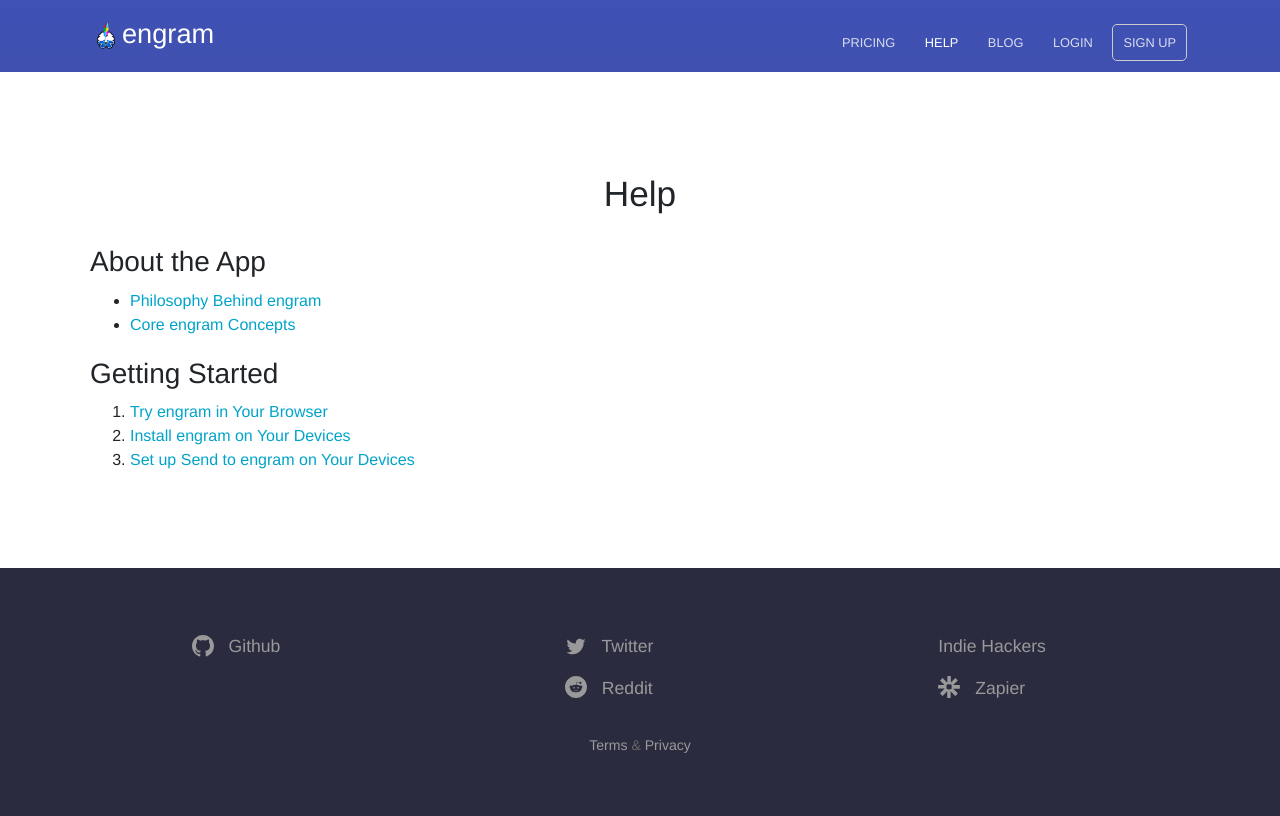
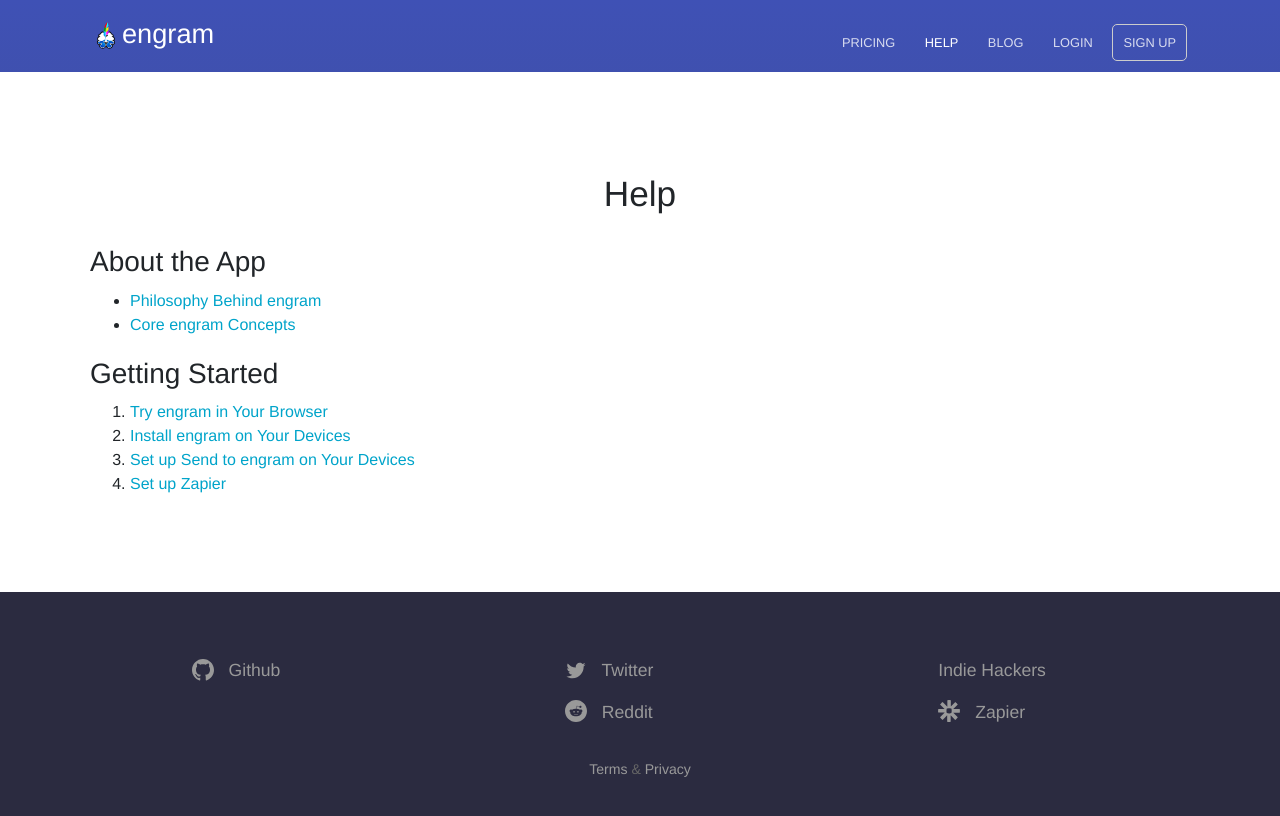
Before and after one commit to engramhq/engram-product-site, a Jekyll site: the page built from help/index.md, in a window 1280 px wide. Shown: the top 816 px of the page. Built offline with Jekyll 4.4.1, drawn with Linux system fonts in a browser that asks for light colours.

Commit message:
Add Zapier to  Getting Started

```diff
--- a/help/index.md
+++ b/help/index.md
@@ -12,4 +12,5 @@ title: Help
 0. [Try engram in Your Browser](getting-started/engram-in-your-browser)
 1. [Install engram on Your Devices](getting-started/install-engram-on-your-devices)
 2. [Set up Send to engram on Your Devices](getting-started/how-to-setup-send-to-engram)
+3. [Set up Zapier](/2021/04/28/feature-zapier-integration/)
 <!-- 3. [Share Your engrams](getting-started/share-your-engrams) -->
```
